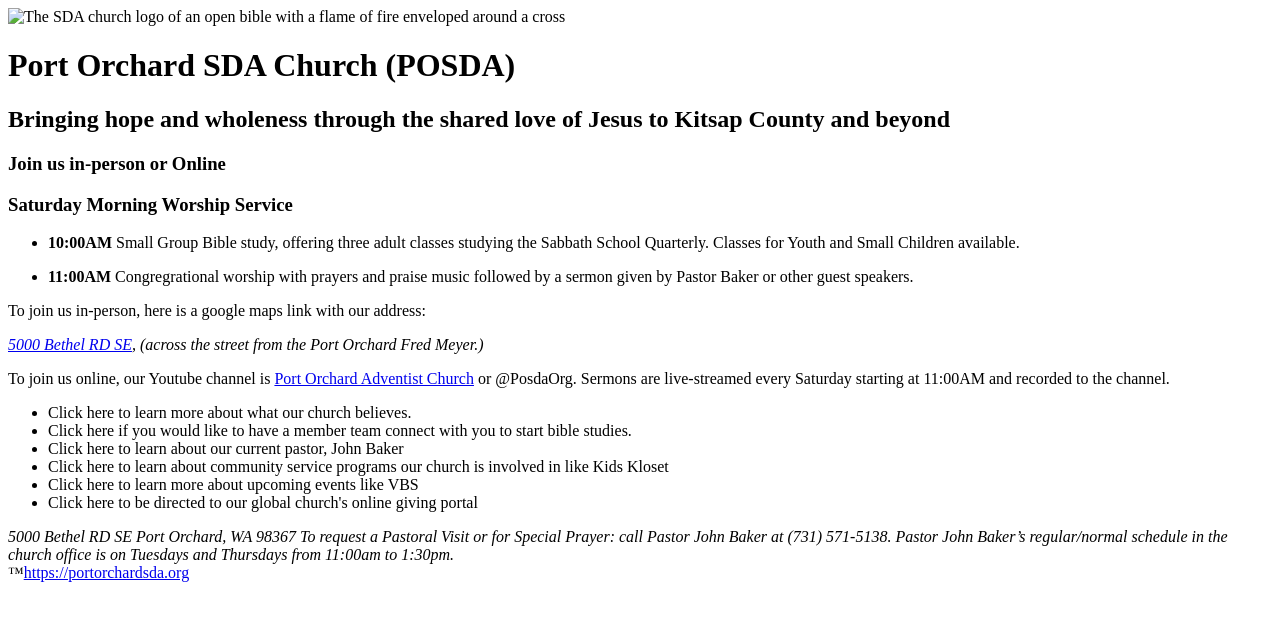
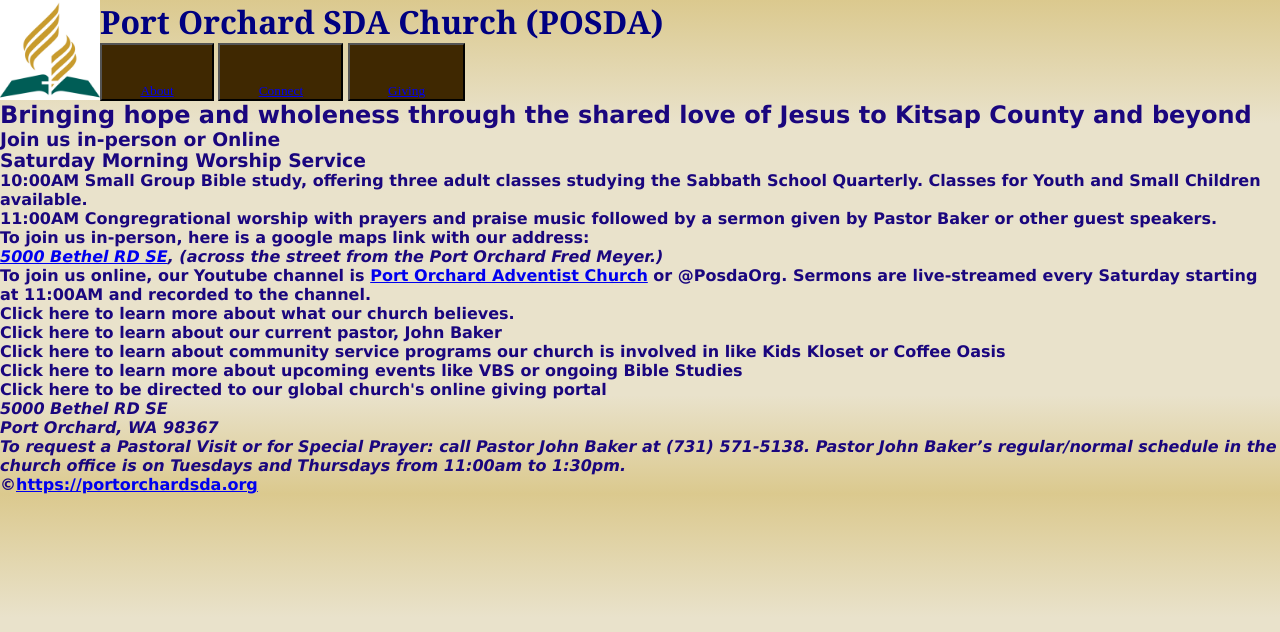
Before and after one commit to Katie-Williams-Git/my-website, a plain HTML site: page index.html in a window 1280 px wide. Drawn offline with Linux system fonts and the light colour scheme.

Commit message:
Mod 4 assignments, relational selector line 12, class slector line 23, combo line 36 and psuedo-class line 36, properties color 44, 37, font-family 46, 31

```diff
--- a/index.html
+++ b/index.html
@@ -9,18 +9,41 @@
         <meta name="description"
         content="Port Orchard Seventh-day Adventist Church: Bringing hope and wholeness through the shared love of Jesus to our Kitsap Community and beyond. Join us in-person or online for worship on Saturday mornings. 10:00AM Bible Study, offering three adult classes studying the Sabbath School Quarterly and group worship starting at 11:00AM" />
         <title>Port Orchard SDA Church</title>
+        <link rel="stylesheet" href="styles.css">
     </head>
     <body>
         <header>
-            <img src="SDA_logo.jpg" alt="The SDA church logo of an open bible with a flame of fire enveloped around a cross">
+            <a href="../index.html">
+            <img src="/images/seventhdayadventistchurch.png" alt="The SDA church logo of an open bible with a flame of fire enveloped around a cross">
+            </a>
             <h1>Port Orchard SDA Church (<abbr>POSDA</abbr>)</h1>
-            <h2>Bringing hope and wholeness through the shared love of Jesus to Kitsap County and beyond</h2>
-            <h3>Join us in-person or Online</h3>
+            <button class ="button">
+                <a href="About.html">About
+                </a>
+            </button>
+            <button class ="button">
+                <a href="Connect.html">Connect
+                </a>
+            </button>
+            <button class ="button">
+                <a href="Giving.html">Giving
+                </a>
+            </button>
         </header>
          <main>
-        <h3><strong>Saturday Morning Worship Service</strong></h3>
+            <h2>Bringing hope and wholeness through the shared love of Jesus to Kitsap County and beyond
+            </h2>
+            <h3>Join us in-person or Online
+            </h3>
+            <h3>
+                <strong>Saturday Morning Worship Service
+                </strong>
+            </h3>
             <ul>
-            <li><p><strong>10:00AM</strong> Small Group Bible study, offering three adult classes studying the Sabbath School Quarterly.
+                <li>
+                    <p>
+                        <strong>10:00AM</strong>
+                        Small Group Bible study, offering three adult classes studying the Sabbath School Quarterly.
                         Classes for Youth and Small Children available.
                     </p>
                 </li>
@@ -43,23 +66,23 @@
             <p>
                 <ul>
                     <li>Click <a>here</a> to learn more about what our church believes.</li>
-                    <li>Click <a>here</a> if you would like to have a member team connect with you to start bible studies.</li>
                     <li>Click <a>here</a> to learn about our current pastor, <a>John Baker</a></li>
-                    <li>Click <a>here</a> to learn about community service programs our church is involved in like <a>Kids Kloset</a></li>
-                    <li>Click <a>here</a> to learn more about upcoming events like <a>VBS</a></li>
+                    <li>Click <a>here</a> to learn about community service programs our church is involved in like <a>Kids Kloset</a> or <a>Coffee Oasis</a></li>
+                    <li>Click <a>here</a> to learn more about upcoming events like <a>VBS</a> or ongoing <a>Bible Studies</a></li>
                     <li>Click <a>here</a> to be directed to our global church's online giving portal</li>
                 </ul>
             </p>
         </main>
-    </body>
         <footer>
             <address>
-            5000 Bethel RD SE
-            Port Orchard, WA 98367
-            To request a Pastoral Visit or for Special Prayer: call Pastor John Baker
+                <p>5000 Bethel RD SE</p>
+                <p>Port Orchard, WA 98367</p>
+                <p>To request a Pastoral Visit or for Special Prayer: call Pastor John Baker
                     at (731) 571-5138. Pastor John Baker’s regular/normal schedule in the
                     church office is on Tuesdays and Thursdays from 11:00am to 1:30pm.
+                </p>
             </address>
-        &trade;<source><a href="https://portorchardsda.org">https://portorchardsda.org</a></source>
+            &copy;<source><a href="https://portorchardsda.org">https://portorchardsda.org</a></source>
         </footer>
+    </body>
 </html>
--- a/styles.css
+++ b/styles.css
@@ -0,0 +1,134 @@
+* {
+    margin:0%;
+    padding:0%;
+}
+Header {
+    color: navy;
+    font-family:Cambria, Cochin, Georgia, Times, 'Times New Roman', serif;
+    font-weight: 100;
+}
+
+/*A relational selector*/
+Header img {
+    block-size: 100px;
+    float: left;
+}
+
+/*An ID OR class selector*/
+/*Use only relative units of measurement*/
+/*Use at least 2 properties that style fonts*/
+/*Specify colors with RGB values or hex codes*/
+/*Set the color of at least one element*/
+
+.button {
+    text-align: center;
+    align-items: stretch;
+    padding-left: 3%;
+    padding-right: 3%;
+    padding-top: 3%;
+    background: scroll;
+    background-color:rgb(63, 40, 1);
+    font-family:'Times New Roman', Times, serif;
+}
+
+/*A combination selector*/
+/*An attribute OR pseudo-class OR a pseudo-element*/
+button:link {
+    color: #ffffff;
+}
+
+/*Use at least 2 properties that style fonts*/
+/*Specify colors with RGB values or hex codes*/
+/*Set the color of at least one element*/
+Body {
+    color:rgb(26, 6, 126);
+    font-weight: 900;
+    font-family: Verdana, Geneva, Tahoma, sans-serif;
+    background-color: rgb(219, 201, 142);
+    background-image: linear-gradient(
+        to bottom, rgb(219, 201, 142) 0%, rgb(233, 226, 203) 25%,rgb(233, 226, 203) 80%, rgb(219, 201, 142) 100%);
+}
+
+
+        /* Keeping momentarily in case I want to use this
+    instead.
+    background-image: linear-gradient(
+        to right, rgb(219, 201, 142) 0%, rgb(233, 226, 203) 10%,rgb(233, 226, 203) 80%, rgb(219, 201, 142) 90%
+    );
+    */
+
+    /*
+    /*
+    A type selector
+    */
+
+
+
+
+
+
+
+/*This is how I make comments.
+Universal Selector
+The asterick format below often works the same as
+the body element
+* {
+}
+*/
+
+/* Text adjusters
+you can adjust line height
+line-height: ..px;
+or ..em;
+2em doubles line height
+3em triples line height
+
+font-size: px, em, or %
+
+use em, rem, or a percentage. Don't use px in class
+text-indent: 5em;
+text-align: #(left, center, right, justify)
+text-decoration: line-through; #(makes a strike-through)
+font: italic 200 2em Arial;
+*/
+
+/*Image format
+img {
+float: left;
+margin: right;
+}
+*/
+
+/*ID selector
+to pick just one id out of the html you can assign an ID to the element
+by giving it a unique name in html with id="id_name" and then writing
+#ID_name {}
+*/
+
+/*Class selectors
+format the HTML with class="class_name" and they can all be changed/affected with the
+class selector marked
+.class_name {this code will affect any HTML tag marked with the class}
+*/
+
+/*
+rgba can help make trasparent text
+*/
+
+/* Border Styles
+border: [width] [style] [color];
+width: thin, medium, thick, px, em
+styles: dotted, dashed, solid, double, groove, ridge, inset
+outset, and none. Default is none
+color: self-explanitory
+border-side-[property]: (pick left, right, top, bottom etc for side) then give property
+                [width] [style] [color];
+border-radius: px
+*/
+
+/* Background
+background: color url("img/folder_name/pic_name.pic_type") img_alignment
+#(img alignment can have two values like top right center center etc.)
+background: linear-gradient(#(can use ##deg, 0%l-100%r and format is:
+color percentage, color percentage, end with close paren and semi-colon))
+*/
```
Also changed, not shown: About.html (added, +28 -0 lines), Connect.html (added, +28 -0 lines), Giving.html (added, +47 -0 lines), images/sda_logo.png (added), images/seventhdayadventistchurch.png (added), images/vintage-photo-album-9204352-2252657049.jpg (added), images/website_ideas.jpg (added). Lines whose indentation alone changed are shown as unchanged.
